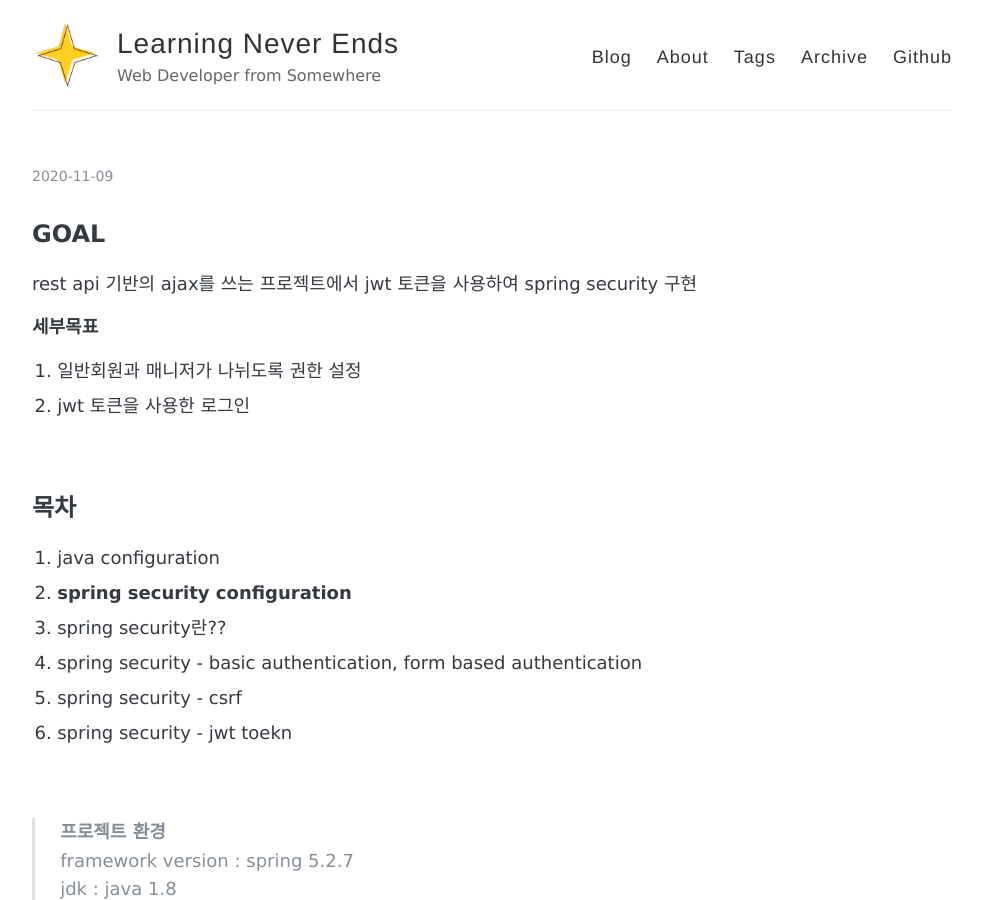
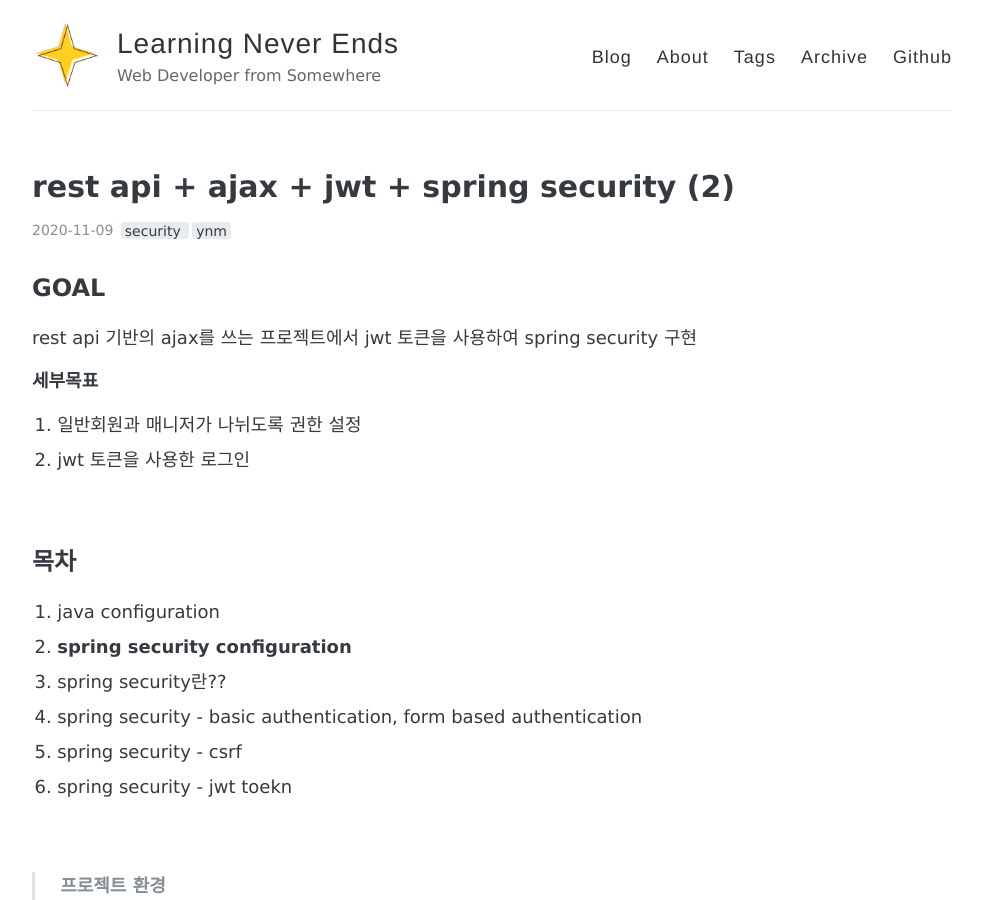
Before and after one commit to ellie1027/hb_9, a Jekyll site: the page built from _posts/2020-11-09-security02.md, in a window 1280 px wide and 900 px high. Shown: the whole window, without its empty margins (148-1130 px from the left). Built offline with Jekyll 4.4.1, drawn with Linux system fonts in a browser that asks for light colours; our own code applies the rules of GitHub Pages for plain Markdown files; comment, search, counter and statistics services are not loaded.

Commit message:
설정 변경

```diff
--- a/_posts/2020-11-09-security02.md
+++ b/_posts/2020-11-09-security02.md
@@ -1,7 +1,7 @@
 ---
 layout: post
 title: "rest api + ajax + jwt + spring security (2)"
-tags: [security],[ynm]
+tags: [security,ynm]
 comments: true
 ---
 
```
